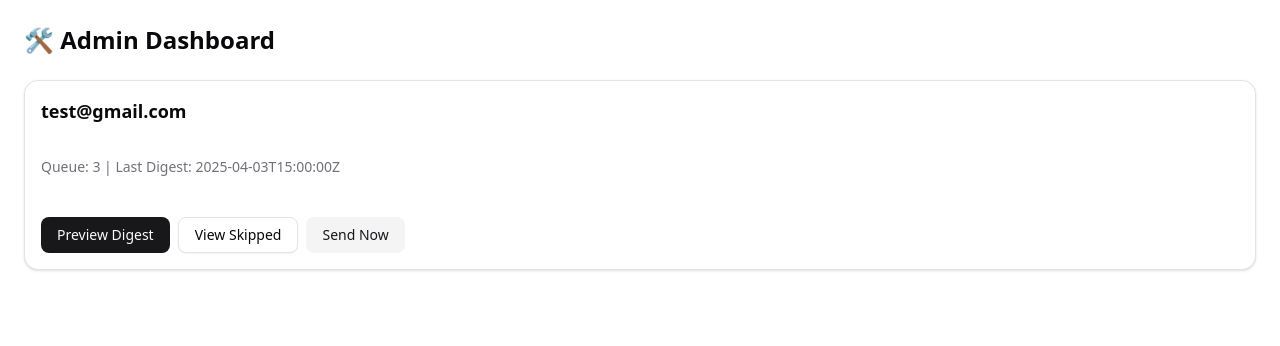
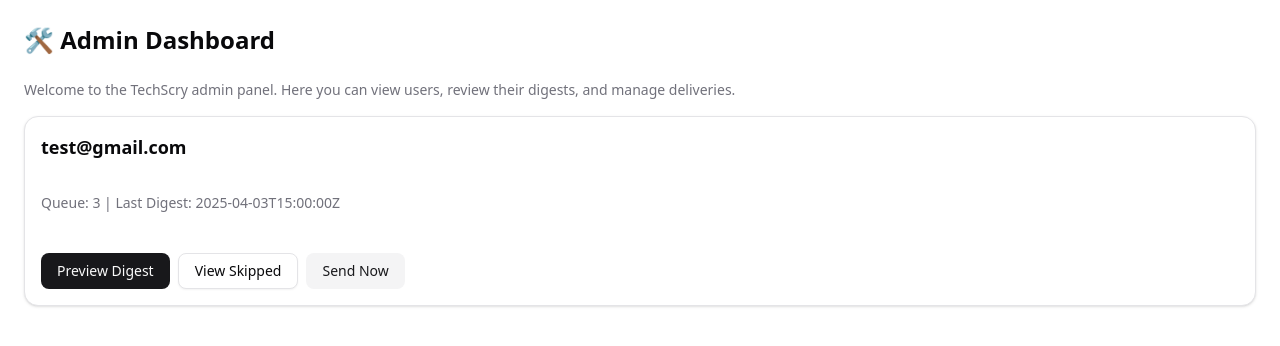
Before and after one commit to YitzhakMizrahi/techscry, a Next.js app in the folder frontend/: page /admin in a window 1280 px wide. Shown: the top 346 px of the page. Built offline with nearby package versions, Linux system fonts and the light colour scheme.

Commit message:
feat: add welcome message to Admin Dashboard for improved user guidance

```diff
--- a/frontend/src/app/admin/page.tsx
+++ b/frontend/src/app/admin/page.tsx
@@ -5,6 +5,10 @@ export default function AdminPage() {
   return (
     <main className="p-6">
       <h1 className="text-2xl font-bold mb-6">🛠 Admin Dashboard</h1>
+      <p className="text-sm text-muted-foreground mb-4">
+        Welcome to the TechScry admin panel. Here you can view users, review
+        their digests, and manage deliveries.
+      </p>
       <UserAdminPanel />
     </main>
   );
```
